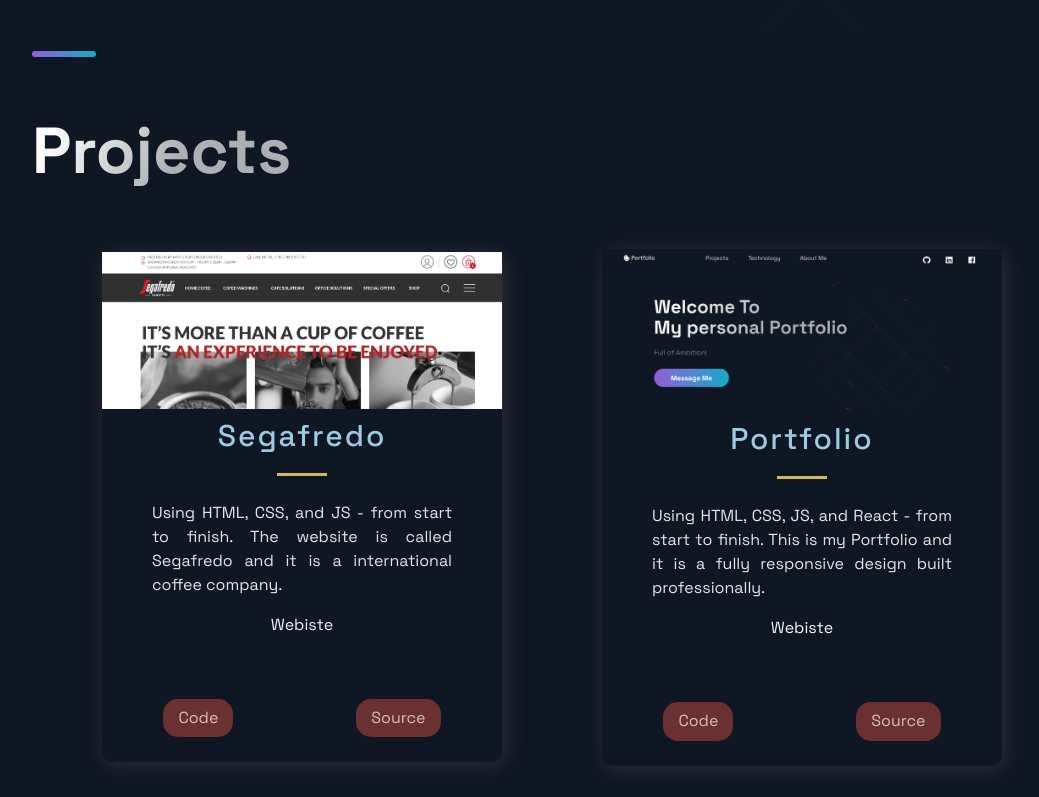
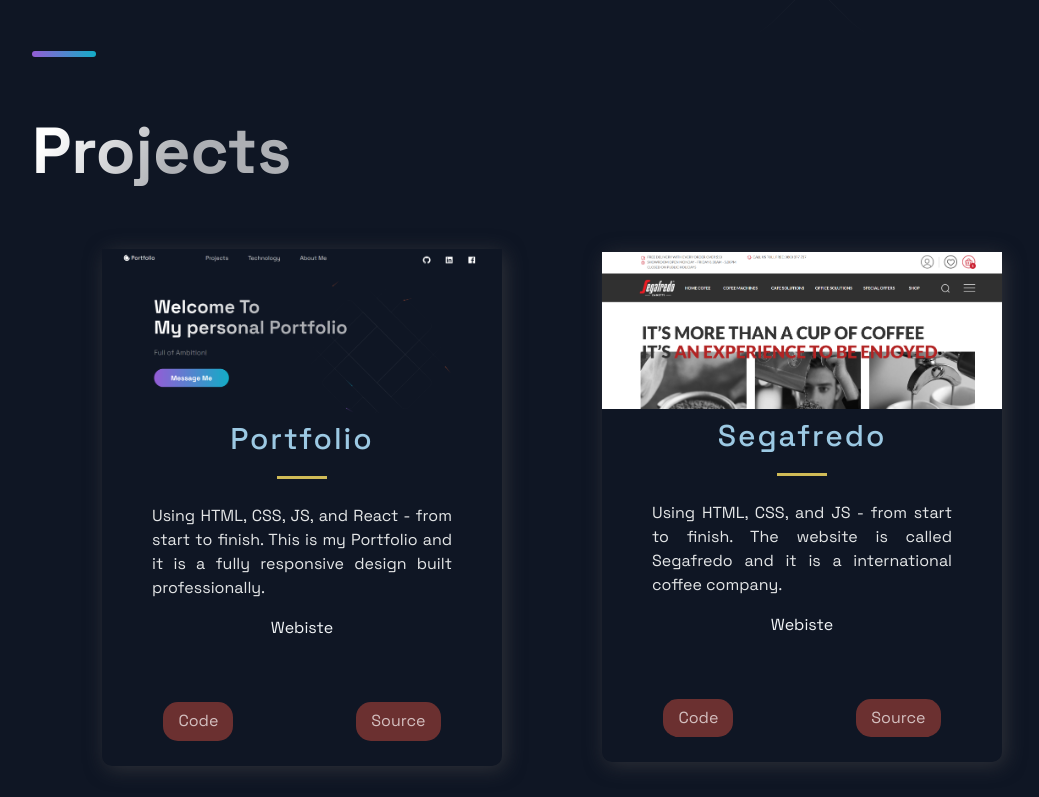
Before and after one commit to AmroElzeiny/Portfolio, a Next.js app: page / in a window 1280 px wide. Shown: the part 586-1383 px from the top of the page, without its empty margins (88-1127 px from the left). Built offline with nearby package versions, Linux system fonts and the light colour scheme.

Commit message:
Update constants.js

```diff
--- a/src/constants/constants.js
+++ b/src/constants/constants.js
@@ -1,4 +1,13 @@
 export const projects = [
+  {
+    title: 'Portfolio',
+    description:"Using HTML, CSS, JS, and React - from start to finish. This is my Portfolio and it is a fully responsive design built professionally.",
+    image: 'images/portfolio.png',
+    tags: ['HTML', 'CSS', 'JS', 'React'],
+    source: 'https://github.com/AmroElzeiny/Portfolio',
+    visit: 'https://amroelzeiny.github.io/Portfolio/',
+    id: 0,
+  },
   {
     title: 'Segafredo',
     description: "Using HTML, CSS, and JS - from start to finish. The website is called Segafredo and it is a international coffee company.",
@@ -6,17 +15,9 @@
       tags: ['HTML', 'CSS', 'JS'],
     source: 'https://www.figma.com/file/1XWyZkYCTm34ukEGk0OiUQ/Segafredo---home-page-design?node-id=0%3A1&t=UWkaXCBHXDBSgkk8-0',
     visit: 'https://github.com/AmroElzeiny/segafredo/blob/main/Untitled-1.html',
-    id: 0,
-  },
-  {
-    title: 'Portfolio',
-    description:"Using HTML, CSS, JS, and React - from start to finish. This is my Portfolio and it is a fully responsive design built professionally.",
-    image: 'images/portfolio.png',
-    tags: ['HTML', 'CSS', 'JS', 'React'],
-    source: 'https://github.com/AmroElzeiny/Portfolio',
-    visit: 'https://amroelzeiny.github.io/Portfolio/',
     id: 1,
   }
+
 ];
 
 export const TimeLineData = [
```
